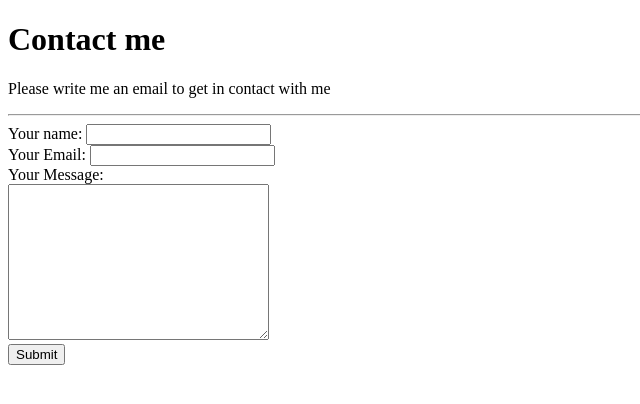
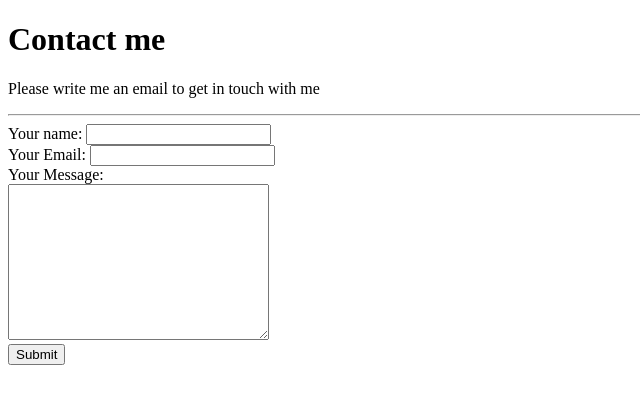
Before and after one commit to Jonasbroe/cv, a plain HTML site: page Contacts.html in a window 1280 px wide. Shown: the full height of the page, 0-640 px from the left. Drawn offline with Linux system fonts and the light colour scheme.

Commit message:
Update Contacts.html

```diff
--- a/Contacts.html
+++ b/Contacts.html
@@ -8,7 +8,7 @@
 
 <body>
   <h1>Contact me</h1>
-<p>Please write me an email to get in contact with me</p>
+<p>Please write me an email to get in touch with me</p>
   <hr>
   <form action="mailto:broejonas@gmail.com" method="post" enctype="text/plain">
     <label>Your name:</label>
```
